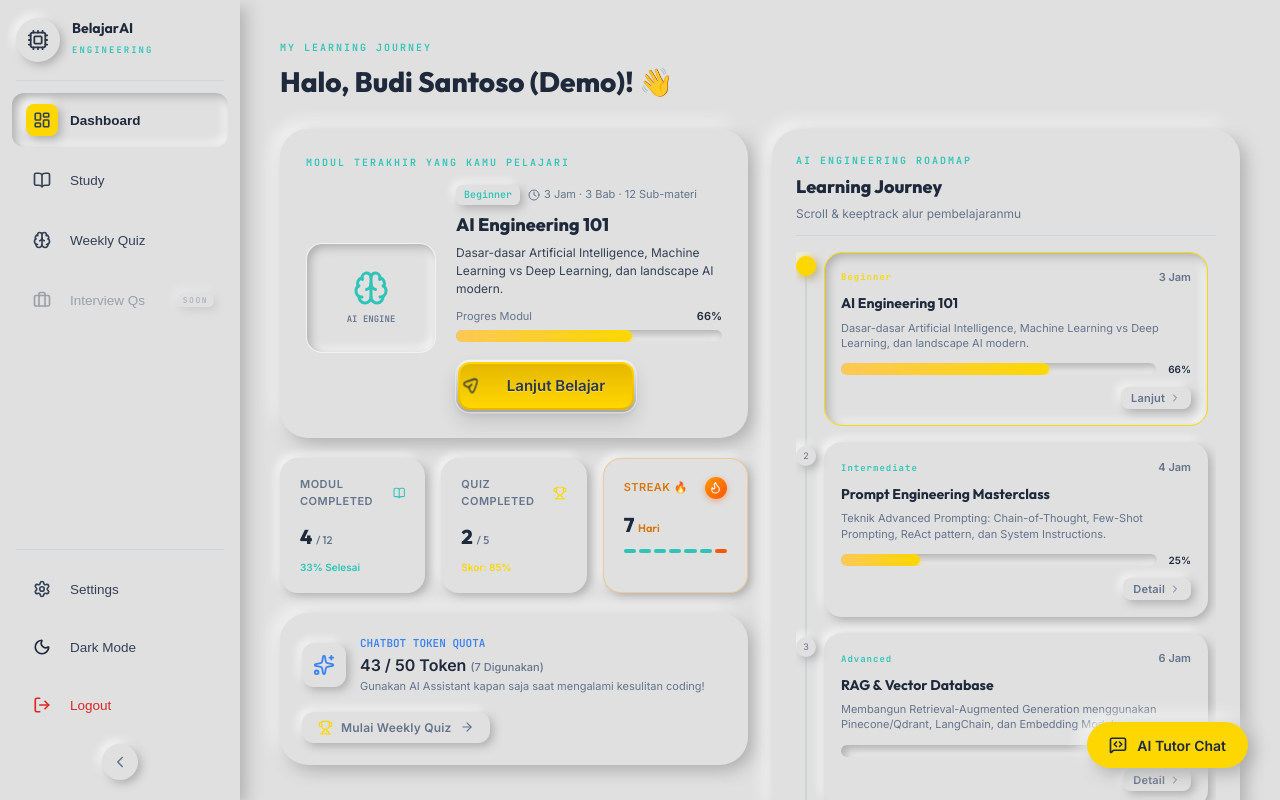
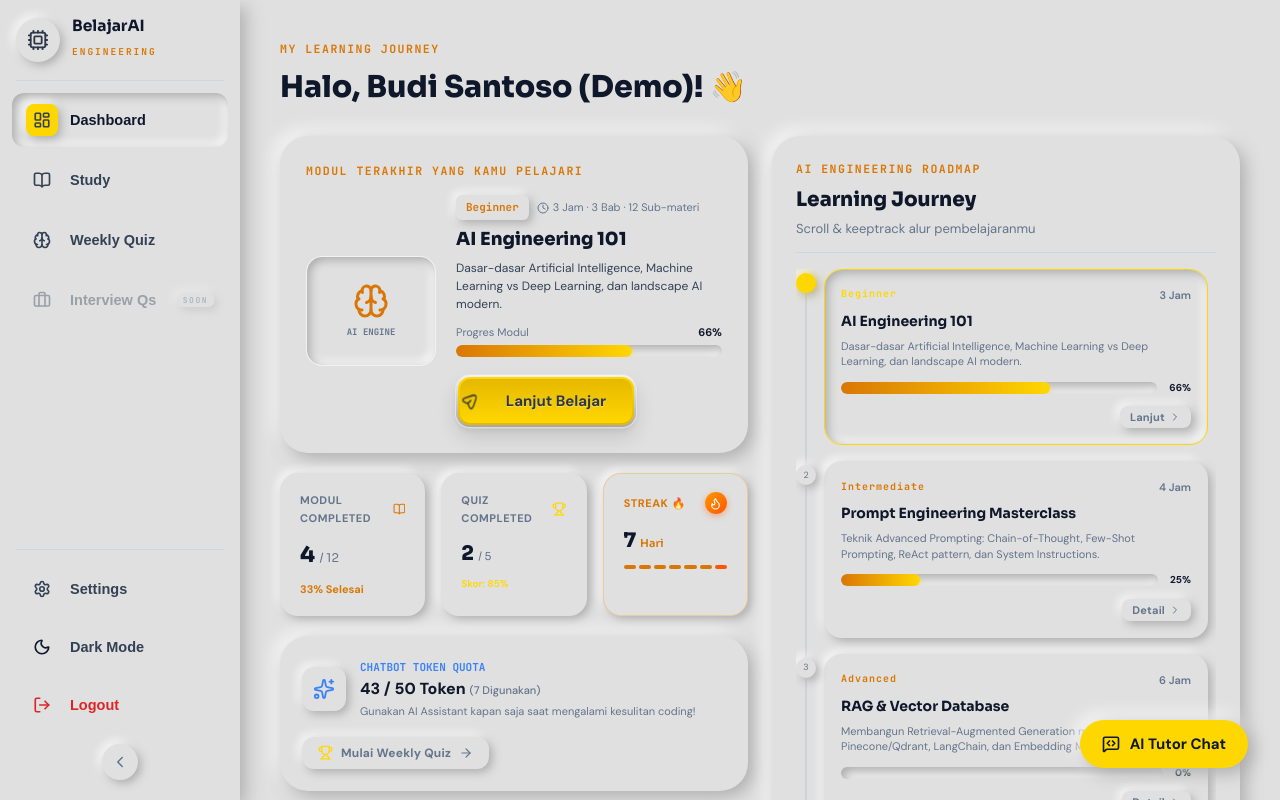
Before and after one commit to OlanIsm/belajarAiEngineering, a React (Vite) app in the folder frontend/: page / in a window 1280 px wide. Built offline with nearby package versions, Linux system fonts and the light colour scheme; no server answers.

Commit message:
style: switch typography to Sora + DM Sans, enlarge font sizes, and replace cyan text with warm gold accents

```diff
--- a/frontend/index.html
+++ b/frontend/index.html
@@ -1,10 +1,14 @@
 <!doctype html>
-<html lang="en">
+<html lang="id">
   <head>
     <meta charset="UTF-8" />
     <link rel="icon" type="image/svg+xml" href="/favicon.svg" />
     <meta name="viewport" content="width=device-width, initial-scale=1.0" />
-    <title>web</title>
+    <title>Belajar AI Engineering - Platform Pembelajaran Interaktif</title>
+    <!-- Google Fonts: Sora, DM Sans, JetBrains Mono -->
+    <link rel="preconnect" href="https://fonts.googleapis.com">
+    <link rel="preconnect" href="https://fonts.gstatic.com" crossorigin>
+    <link href="https://fonts.googleapis.com/css2?family=DM+Sans:ital,opsz,wght@0,9..40,100..1000;1,9..40,100..1000&family=JetBrains+Mono:wght@400;500;600;700&family=Sora:wght@400;600;700;800&display=swap" rel="stylesheet">
   </head>
   <body>
     <div id="root"></div>
--- a/frontend/src/components/ChatDialog.tsx
+++ b/frontend/src/components/ChatDialog.tsx
@@ -45,7 +45,7 @@ export default function ChatDialog({ onClose }: ChatDialogProps) {
             <p className="font-heading" style={{ fontWeight: 700, color: 'var(--text-heading)', fontSize: 15 }}>
               AI Tutor Assistant
             </p>
-            <p style={{ fontSize: 11, fontFamily: 'JetBrains Mono', color: 'var(--patina)', letterSpacing: 1 }}>
+            <p style={{ fontSize: 11, fontFamily: 'JetBrains Mono', color: 'var(--gold-rich)', letterSpacing: 1 }}>
               GEMINI 1.5 FLASH
             </p>
           </div>
@@ -58,7 +58,7 @@ export default function ChatDialog({ onClose }: ChatDialogProps) {
         <div className="chat-messages">
           {messages.length === 0 && (
             <div style={{ textAlign: 'center', padding: '20px 0', color: 'var(--text-muted)', fontSize: 13, display: 'flex', flexDirection: 'column', alignItems: 'center', gap: 6 }}>
-              <Sparkles size={20} color="var(--patina)" />
+              <Sparkles size={20} color="var(--gold-rich)" />
               <span>Tanyakan apa saja tentang AI Engineering, Python, atau Machine Learning!</span>
             </div>
           )}
@@ -69,7 +69,7 @@ export default function ChatDialog({ onClose }: ChatDialogProps) {
           ))}
           {isLoading && (
             <div className="chat-bubble ai" style={{ display: 'flex', alignItems: 'center', gap: 8 }}>
-              <div className="spinner" style={{ borderTopColor: 'var(--patina)' }} />
+              <div className="spinner" style={{ borderTopColor: 'var(--gold)' }} />
               <span style={{ color: 'var(--text-muted)', fontSize: 13 }}>AI sedang berpikir...</span>
             </div>
           )}
--- a/frontend/src/index.css
+++ b/frontend/src/index.css
@@ -4,7 +4,7 @@
    Card radius: 78px | Shadow: 5px 5px 17px / -5px -5px 17px
    ============================================================ */
 
-@import url('https://fonts.googleapis.com/css2?family=Outfit:wght@400;500;600;700;800&family=Inter:wght@400;500;600&family=JetBrains+Mono:wght@400;600&display=swap');
+@import url('https://fonts.googleapis.com/css2?family=Sora:wght@400;600;700;800&family=DM+Sans:ital,opsz,wght@0,9..40,100..1000;1,9..40,100..1000&family=JetBrains+Mono:wght@400;600;700&display=swap');
 
 /* ─── TOKENS ─────────────────────────────────────────────── */
 :root {
@@ -15,13 +15,13 @@
 
   /* Brand */
   --gold:       #FFD700;
-  --gold-rich:  #FFC857;
+  --gold-rich:  #D97706;
   --gold-pale:  #FFF8D0;
-  --patina:     #2EC4B6;
-  --patina-pale: #E0F7F5;
+  --patina:     #D97706;
+  --patina-pale: #FEF3C7;
 
   /* Text - High Contrast Readability */
-  --text-heading: #1E293B;
+  --text-heading: #0F172A;
   --text-body:    #334155;
   --text-muted:   #64748B;
   --text-mono:    #64748B;
@@ -65,8 +65,8 @@
   --gold:       #FFD700;
   --gold-rich:  #FFC857;
   --gold-pale:  #2B2400;
-  --patina:     #4FD1C5;
-  --patina-pale: #0F2D2A;
+  --patina:     #FFC857;
+  --patina-pale: #2B2400;
 
   /* Text - Maximum Readability & Sharp Contrast */
   --text-heading: #FFFFFF;
@@ -104,9 +104,9 @@ html, body, #root {
   height: 100%;
   background: var(--nm-base);
   color: var(--text-body);
-  font-family: 'Inter', sans-serif;
-  font-size: 15px;
-  line-height: 1.6;
+  font-family: 'DM Sans', system-ui, -apple-system, sans-serif;
+  font-size: 16.5px;
+  line-height: 1.65;
   -webkit-font-smoothing: antialiased;
 }
 
@@ -117,16 +117,16 @@ html, body, #root {
 .nm-inset-sm { background: var(--nm-base); box-shadow: var(--shadow-inset-sm); }
 .nm-flat     { background: var(--nm-base); }
 
-.font-heading { font-family: 'Outfit', sans-serif; }
+.font-heading, h1, h2, h3, h4, h5, h6 { font-family: 'Sora', sans-serif; }
 .font-mono    { font-family: 'JetBrains Mono', monospace; }
 
 .eyebrow {
   font-family: 'JetBrains Mono', monospace;
-  font-size: 10px;
-  font-weight: 600;
-  letter-spacing: 2px;
+  font-size: 11.5px;
+  font-weight: 700;
+  letter-spacing: 1.5px;
   text-transform: uppercase;
-  color: var(--text-mono);
+  color: var(--gold-rich);
 }
 
 /* ─── LAYOUT ─────────────────────────────────────────────── */
@@ -184,8 +184,8 @@ html, body, #root {
 }
 
 .sidebar-brand h2 {
-  font-family: 'Outfit', sans-serif;
-  font-size: 14px;
+  font-family: 'Sora', sans-serif;
+  font-size: 15.5px;
   font-weight: 700;
   color: var(--text-heading);
   line-height: 1.2;
@@ -193,11 +193,11 @@ html, body, #root {
 
 .sidebar-brand span {
   font-family: 'JetBrains Mono', monospace;
-  font-size: 9px;
-  font-weight: 600;
+  font-size: 9.5px;
+  font-weight: 700;
   letter-spacing: 2px;
   text-transform: uppercase;
-  color: var(--patina);
+  color: var(--gold-rich);
 }
 
 .sidebar-divider {
@@ -258,8 +258,8 @@ html, body, #root {
 }
 
 .nav-item .nav-label {
-  font-size: 13.5px;
-  font-weight: 500;
+  font-size: 14.5px;
+  font-weight: 600;
   white-space: nowrap;
   overflow: hidden;
 }
@@ -327,8 +327,8 @@ html, body, #root {
   padding: 13px 26px;
   border-radius: var(--radius-md);
   border: none;
-  font-family: 'Inter', sans-serif;
-  font-size: 14px;
+  font-family: 'DM Sans', sans-serif;
+  font-size: 15px;
   font-weight: 700;
   cursor: pointer;
   transition: all 0.12s ease;
@@ -420,8 +420,8 @@ html, body, #root {
   border: none;
   outline: none;
   background: transparent;
-  font-family: 'Inter', sans-serif;
-  font-size: 14px;
+  font-family: 'DM Sans', sans-serif;
+  font-size: 15px;
   color: var(--text-heading);
 }
 
@@ -611,26 +611,26 @@ html, body, #root {
 
 /* ─── MARKDOWN CONTENT ────────────────────────────────────── */
 .markdown-content {
-  font-size: 15.5px;
-  line-height: 1.7;
+  font-size: 16.5px;
+  line-height: 1.75;
 }
 
 .markdown-content h1,
 .markdown-content h2,
 .markdown-content h3 {
-  font-family: 'Outfit', sans-serif;
+  font-family: 'Sora', sans-serif;
   color: var(--text-heading);
   margin-bottom: 14px;
   margin-top: 26px;
   letter-spacing: -0.3px;
 }
-.markdown-content h1 { font-size: 26px; font-weight: 800; }
-.markdown-content h2 { font-size: 21px; font-weight: 700; }
-.markdown-content h3 { font-size: 18px; font-weight: 700; }
+.markdown-content h1 { font-size: 27px; font-weight: 800; }
+.markdown-content h2 { font-size: 22px; font-weight: 700; }
+.markdown-content h3 { font-size: 19px; font-weight: 700; }
 
-.markdown-content p  { color: var(--text-body); line-height: 1.75; margin-bottom: 16px; font-size: 15.5px; }
+.markdown-content p  { color: var(--text-body); line-height: 1.75; margin-bottom: 16px; font-size: 16.5px; }
 .markdown-content ul, .markdown-content ol { padding-left: 24px; margin-bottom: 16px; }
-.markdown-content li { color: var(--text-body); margin-bottom: 8px; line-height: 1.65; font-size: 15px; }
+.markdown-content li { color: var(--text-body); margin-bottom: 8px; line-height: 1.7; font-size: 16px; }
 
 .markdown-content code {
   font-family: 'JetBrains Mono', monospace;
@@ -673,8 +673,8 @@ html, body, #root {
   box-shadow: var(--shadow-raise);
   border: none;
   cursor: pointer;
-  font-family: 'Inter', sans-serif;
-  font-size: 14px;
+  font-family: 'DM Sans', sans-serif;
+  font-size: 15px;
   font-weight: 700;
   color: var(--text-heading);
   transition: all 0.15s;
@@ -960,7 +960,7 @@ html, body, #root {
   min-width: 180px;
   padding: 0 20px;
   height: 52px;
-  font-family: 'Inter', 'Poppins', sans-serif;
+  font-family: 'DM Sans', sans-serif;
   font-style: normal;
   font-size: 15px;
   font-weight: 700;
--- a/frontend/src/pages/HomePage.tsx
+++ b/frontend/src/pages/HomePage.tsx
@@ -49,8 +49,8 @@ export default function HomePage({ onNavigate }: HomePageProps) {
     <div>
       {/* Top Header - Clean greeting without membership level box */}
       <div style={{ marginBottom: 24 }}>
-        <p className="eyebrow" style={{ marginBottom: 4, color: 'var(--patina)' }}>MY LEARNING JOURNEY</p>
-        <h1 className="font-heading" style={{ fontSize: 28, fontWeight: 800, color: 'var(--text-heading)' }}>
+        <p className="eyebrow" style={{ marginBottom: 4 }}>MY LEARNING JOURNEY</p>
+        <h1 className="font-heading" style={{ fontSize: 30, fontWeight: 800, color: 'var(--text-heading)' }}>
           Halo, {user?.name ?? 'Learner'}! 👋
         </h1>
       </div>
@@ -63,7 +63,7 @@ export default function HomePage({ onNavigate }: HomePageProps) {
 
           {/* 1. MODUL TERAKHIR (CARD UTAMA BESAR) */}
           <div className="card" style={{ padding: 26, background: 'var(--nm-base)' }}>
-            <p className="eyebrow" style={{ marginBottom: 14, color: 'var(--patina)' }}>
+            <p className="eyebrow" style={{ marginBottom: 14 }}>
               MODUL TERAKHIR YANG KAMU PELAJARI
             </p>
 
@@ -84,7 +84,7 @@ export default function HomePage({ onNavigate }: HomePageProps) {
                   flexShrink: 0,
                   border: '1px solid rgba(255,255,255,0.6)',
                 }}>
-                  <Brain size={36} color="var(--patina)" />
+                  <Brain size={36} color="var(--gold-rich)" />
                   <span style={{ fontSize: 9, fontFamily: 'JetBrains Mono', color: 'var(--text-muted)', fontWeight: 700 }}>
                     AI ENGINE
                   </span>
@@ -94,9 +94,9 @@ export default function HomePage({ onNavigate }: HomePageProps) {
                 <div style={{ flex: 1, minWidth: 220, display: 'flex', flexDirection: 'column', gap: 8 }}>
                   <div style={{ display: 'flex', alignItems: 'center', gap: 8 }}>
                     <span style={{
-                      padding: '2px 8px', borderRadius: 6,
+                      padding: '3px 10px', borderRadius: 6,
                       background: 'var(--nm-base)', boxShadow: 'var(--shadow-raise-sm)',
-                      fontSize: 10, fontFamily: 'JetBrains Mono', fontWeight: 700, color: 'var(--patina)',
+                      fontSize: 11, fontFamily: 'JetBrains Mono', fontWeight: 700, color: 'var(--gold-rich)',
                     }}>
                       {activeCourse.level ?? 'BEGINNER'}
                     </span>
@@ -148,12 +148,12 @@ export default function HomePage({ onNavigate }: HomePageProps) {
                 <span style={{ fontSize: 11, color: 'var(--text-muted)', fontWeight: 700, textTransform: 'uppercase', letterSpacing: 0.5 }}>
                   Modul Completed
                 </span>
-                <BookOpen size={16} color="var(--patina)" />
+                <BookOpen size={16} color="var(--gold-rich)" />
               </div>
-              <p className="font-heading" style={{ fontSize: 20, fontWeight: 800, color: 'var(--text-heading)', marginTop: 4 }}>
-                4 <span style={{ fontSize: 11, fontWeight: 500, color: 'var(--text-muted)' }}>/ 12</span>
+              <p className="font-heading" style={{ fontSize: 22, fontWeight: 800, color: 'var(--text-heading)', marginTop: 4 }}>
+                4 <span style={{ fontSize: 12, fontWeight: 500, color: 'var(--text-muted)' }}>/ 12</span>
               </p>
-              <p style={{ fontSize: 10, color: 'var(--patina)', fontWeight: 600 }}>33% Selesai</p>
+              <p style={{ fontSize: 11, color: 'var(--gold-rich)', fontWeight: 700 }}>33% Selesai</p>
             </div>
 
             {/* Card 2: QUIZ COMPLETED */}
@@ -196,7 +196,7 @@ export default function HomePage({ onNavigate }: HomePageProps) {
                       flex: 1,
                       height: 4,
                       borderRadius: 2,
-                      background: d.isToday ? '#FF5500' : d.active ? 'var(--patina)' : 'rgba(0,0,0,0.1)',
+                      background: d.isToday ? '#FF5500' : d.active ? 'var(--gold-rich)' : 'rgba(0,0,0,0.1)',
                     }}
                   />
                 ))}
@@ -245,11 +245,11 @@ export default function HomePage({ onNavigate }: HomePageProps) {
         {/* ─── RIGHT COLUMN: SCROLLABLE ROADMAP ──────────────────────── */}
         <div className="roadmap-scroll-card">
           <div>
-            <p className="eyebrow" style={{ marginBottom: 4, color: 'var(--patina)' }}>AI ENGINEERING ROADMAP</p>
-            <h2 className="font-heading" style={{ fontSize: 18, fontWeight: 800, color: 'var(--text-heading)' }}>
+            <p className="eyebrow" style={{ marginBottom: 4 }}>AI ENGINEERING ROADMAP</p>
+            <h2 className="font-heading" style={{ fontSize: 20, fontWeight: 800, color: 'var(--text-heading)' }}>
               Learning Journey
             </h2>
-            <p style={{ fontSize: 12, color: 'var(--text-muted)', marginTop: 2 }}>
+            <p style={{ fontSize: 13, color: 'var(--text-muted)', marginTop: 2 }}>
               Scroll & keeptrack alur pembelajaranmu
             </p>
           </div>
@@ -292,8 +292,8 @@ export default function HomePage({ onNavigate }: HomePageProps) {
                   >
                     <div style={{ display: 'flex', justifyContent: 'space-between', alignItems: 'center', marginBottom: 6 }}>
                       <span style={{
-                        fontSize: 9, fontFamily: 'JetBrains Mono', fontWeight: 700,
-                        color: isCurrent ? 'var(--gold)' : 'var(--patina)', letterSpacing: 1,
+                        fontSize: 10, fontFamily: 'JetBrains Mono', fontWeight: 700,
+                        color: isCurrent ? 'var(--gold)' : 'var(--gold-rich)', letterSpacing: 1,
                       }}>
                         {course.level ?? 'BEGINNER'}
                       </span>
--- a/frontend/src/pages/QuizPage.tsx
+++ b/frontend/src/pages/QuizPage.tsx
@@ -81,10 +81,10 @@ export default function QuizPage() {
       {/* Header */}
       <div style={{ display: 'flex', justifyContent: 'space-between', alignItems: 'flex-start', marginBottom: 32 }}>
         <div>
-          <p className="eyebrow" style={{ marginBottom: 6, color: 'var(--patina)' }}>
+          <p className="eyebrow" style={{ marginBottom: 6 }}>
             WEEKLY QUIZ CYCLE #{String(currentQuiz.weekNumber).padStart(2, '0')}
           </p>
-          <h1 className="font-heading" style={{ fontSize: 26, fontWeight: 800, color: 'var(--text-heading)' }}>
+          <h1 className="font-heading" style={{ fontSize: 28, fontWeight: 800, color: 'var(--text-heading)' }}>
             Evaluasi Pemahaman AI Engineering
           </h1>
         </div>
--- a/frontend/src/pages/SettingsPage.tsx
+++ b/frontend/src/pages/SettingsPage.tsx
@@ -15,8 +15,8 @@ export default function SettingsPage({ theme, onToggleTheme }: SettingsPageProps
 
   return (
     <div>
-      <p className="eyebrow" style={{ marginBottom: 6, color: 'var(--patina)' }}>PREFERENCES</p>
-      <h1 className="font-heading" style={{ fontSize: 26, fontWeight: 800, color: 'var(--text-heading)', marginBottom: 32 }}>
+      <p className="eyebrow" style={{ marginBottom: 6 }}>PREFERENCES</p>
+      <h1 className="font-heading" style={{ fontSize: 28, fontWeight: 800, color: 'var(--text-heading)', marginBottom: 32 }}>
         Pengaturan & Profil
       </h1>
 
@@ -105,7 +105,7 @@ export default function SettingsPage({ theme, onToggleTheme }: SettingsPageProps
           Platform pembelajaran interaktif AI Engineering dengan kurikulum terstruktur,
           quiz mingguan, dan AI Tutor berbasis Gemini 1.5 Flash.
         </p>
-        <p style={{ fontFamily: 'JetBrains Mono', fontSize: 11, color: 'var(--patina)', marginTop: 12, letterSpacing: 1 }}>
+        <p style={{ fontFamily: 'JetBrains Mono', fontSize: 11, color: 'var(--gold-rich)', marginTop: 12, letterSpacing: 1 }}>
           v1.0.0 — Stack: React + NestJS + MongoDB
         </p>
       </div>
```
Also changed, not shown: frontend/src/pages/StudyPage.tsx (+5 -5 lines).
